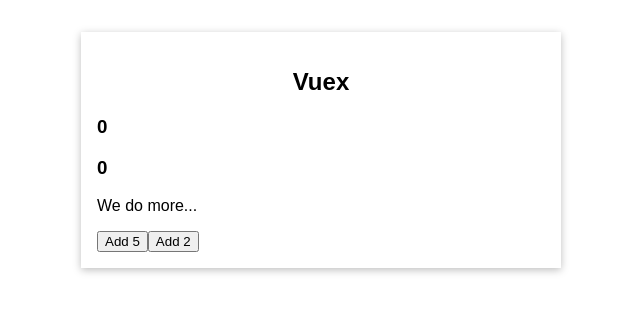
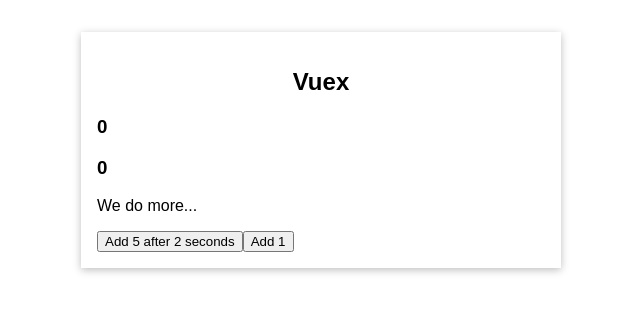
Before and after one commit to jrnewton/udemy-vue-complete-guide, a Vue app: page / in a window 1280 px wide. Shown: the top 312 px of the page, without its empty margins (319-959 px from the left). Built offline with nearby package versions, Linux system fonts and the light colour scheme.

Commit message:
Action examples

```diff
--- a/src/App.vue
+++ b/src/App.vue
@@ -2,7 +2,7 @@
   <base-container title="Vuex">
     <counter></counter>
     <favorite-value></favorite-value>
-    <button @click="increment">Add 5</button>
+    <button @click="increment">Add 5 after 2 seconds</button>
     <change-counter></change-counter>
   </base-container>
 </template>
@@ -29,7 +29,12 @@
     increment() {
       //takes a single object that contains name of mutation (type)
       //and the remaining elements are sent as data argument.
-      this.$store.commit({
+      // this.$store.commit({
+      //   type: 'increase',
+      //   value: 5
+      // });
+
+      this.$store.dispatch({
         type: 'increase',
         value: 5
       });
--- a/src/components/ChangeCounter.vue
+++ b/src/components/ChangeCounter.vue
@@ -1,5 +1,5 @@
 <template>
-  <button @click="increment">Add 2</button>
+  <button @click="increment">Add 1</button>
 </template>
 
 <script>
@@ -7,7 +7,7 @@
   methods: {
     increment() {
       //takes name of mutation to perform plus a data object
-      this.$store.commit('increase', { value: 2 });
+      this.$store.dispatch('increment');
     }
   }
 };
--- a/src/main.js
+++ b/src/main.js
@@ -9,8 +9,22 @@
       count: 0
     };
   },
+  actions: {
+    increment(context) {
+      context.commit('increment');
+    },
+    increase(context, payload) {
+      setTimeout(() => {
+        //commit a mutation
+        context.commit('increase', payload);
+      }, 2000);
+    }
+  },
   //mutations are clearly defined methods which have the logic to update the state
   mutations: {
+    //mutations must be synchronous!
+    //Put actions between components and mutations to
+    //ensure you never accidently put async code in a mutation
     increment(state) {
       state.count++;
     },
```
